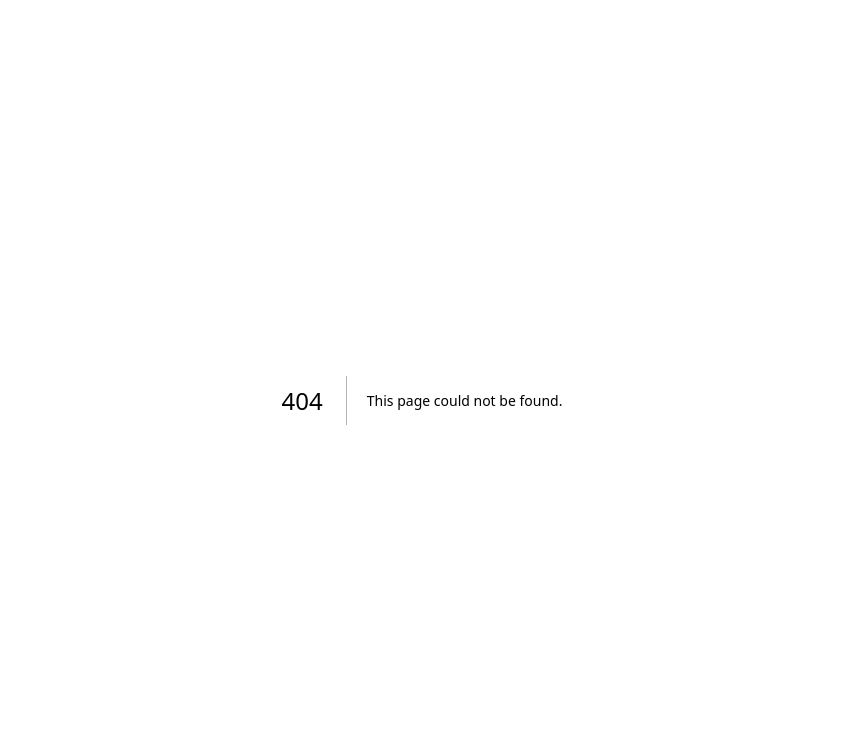
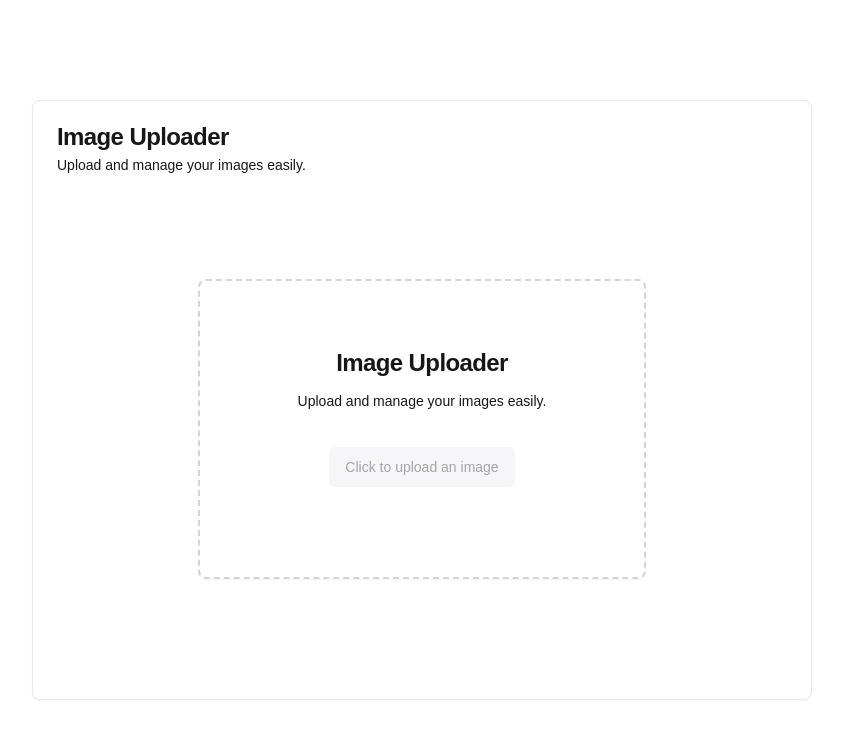
Before and after one commit to AyushGiri190/Sehat-Sathi-Ai-Assistant, a Next.js app in the folder frontend/: page /imageuploader in a window 1280 px wide. Before the commit this address had no page. Shown: the top 736 px of the page, without its empty margins (218-1061 px from the left). Built offline with nearby package versions, Linux system fonts and the light colour scheme.

Commit message:
Image Uploader

```diff
--- /dev/null
+++ b/frontend/src/app/imageuploader/page.tsx
@@ -0,0 +1,13 @@
+import { Button } from "@/components/ui/button";
+import ImgUploader from "@/components/imageuploader/imgUploader";
+
+function page() {
+  return (
+    <div>
+      <ImgUploader/>
+    </div>
+
+  )
+}
+
+export default page
--- /dev/null
+++ b/frontend/src/components/imageuploader/imgUploader.tsx
@@ -0,0 +1,32 @@
+import { Card, CardHeader, CardTitle, CardDescription, CardContent } from "@/components/ui/card";
+import { Label } from "@/components/ui/label";
+import { Input } from "@/components/ui/input";
+import { Button } from "@/components/ui/button";
+
+const ImgUploader = () => {
+  return (
+    <div className="flex justify-center items-center min-h-screen">
+      <Card className="w-[780px] h-[600px]">
+        <CardHeader>
+          <CardTitle>Image Uploader</CardTitle>
+          <CardDescription>Upload and manage your images easily.</CardDescription>
+        </CardHeader>
+        <CardContent className="flex flex-col justify-center items-center flex-grow">
+          <Card className="h-[300px] w-full max-w-md flex flex-col justify-center items-center border-dashed border-2 border-gray-300 mt-20 gap-4">
+            <CardTitle>Image Uploader</CardTitle>
+            <CardDescription>Upload and manage your images easily.</CardDescription>
+            <Label htmlFor="picture" className="cursor-pointer flex flex-col items-center justify-center gap-2 p-5">
+              <Button className="text-sm bg-gray-200 text-black hover:!bg-gray-400 hover:!text-white transition duration-300 ease-in-out">
+                Click to upload an image
+              </Button>
+
+              <Input id="picture" type="file" className="hidden" />
+            </Label>
+          </Card>
+        </CardContent>
+      </Card>
+    </div>
+  );
+};
+
+export default ImgUploader;
--- /dev/null
+++ b/frontend/src/components/ui/card.tsx
@@ -0,0 +1,79 @@
+import * as React from "react"
+
+import { cn } from "src/lib/utils"
+
+const Card = React.forwardRef<
+  HTMLDivElement,
+  React.HTMLAttributes<HTMLDivElement>
+>(({ className, ...props }, ref) => (
+  <div
+    ref={ref}
+    className={cn(
+      " rounded-lg  border  bg-card  text-card-foreground  shadow-sm",
+      className
+    )}
+    {...props}
+  />
+))
+Card.displayName = "Card"
+
+const CardHeader = React.forwardRef<
+  HTMLDivElement,
+  React.HTMLAttributes<HTMLDivElement>
+>(({ className, ...props }, ref) => (
+  <div
+    ref={ref}
+    className={cn(" flex  flex-col  space-y-1.5  p-6", className)}
+    {...props}
+  />
+))
+CardHeader.displayName = "CardHeader"
+
+const CardTitle = React.forwardRef<
+  HTMLDivElement,
+  React.HTMLAttributes<HTMLDivElement>
+>(({ className, ...props }, ref) => (
+  <div
+    ref={ref}
+    className={cn(
+      " text-2xl  font-semibold  leading-none  tracking-tight",
+      className
+    )}
+    {...props}
+  />
+))
+CardTitle.displayName = "CardTitle"
+
+const CardDescription = React.forwardRef<
+  HTMLDivElement,
+  React.HTMLAttributes<HTMLDivElement>
+>(({ className, ...props }, ref) => (
+  <div
+    ref={ref}
+    className={cn(" text-sm  text-muted-foreground", className)}
+    {...props}
+  />
+))
+CardDescription.displayName = "CardDescription"
+
+const CardContent = React.forwardRef<
+  HTMLDivElement,
+  React.HTMLAttributes<HTMLDivElement>
+>(({ className, ...props }, ref) => (
+  <div ref={ref} className={cn(" p-6  pt-0", className)} {...props} />
+))
+CardContent.displayName = "CardContent"
+
+const CardFooter = React.forwardRef<
+  HTMLDivElement,
+  React.HTMLAttributes<HTMLDivElement>
+>(({ className, ...props }, ref) => (
+  <div
+    ref={ref}
+    className={cn(" flex  items-center  p-6  pt-0", className)}
+    {...props}
+  />
+))
+CardFooter.displayName = "CardFooter"
+
+export { Card, CardHeader, CardFooter, CardTitle, CardDescription, CardContent }
--- /dev/null
+++ b/frontend/src/components/ui/label.tsx
@@ -0,0 +1,24 @@
+import * as React from "react"
+import * as LabelPrimitive from "@radix-ui/react-label"
+import { cva, type VariantProps } from "class-variance-authority"
+
+import { cn } from "src/lib/utils"
+
+const labelVariants = cva(
+  " text-sm  font-medium  leading-none peer-disabled: cursor-not-allowed peer-disabled: opacity-70"
+)
+
+const Label = React.forwardRef<
+  React.ElementRef<typeof LabelPrimitive.Root>,
+  React.ComponentPropsWithoutRef<typeof LabelPrimitive.Root> &
+    VariantProps<typeof labelVariants>
+>(({ className, ...props }, ref) => (
+  <LabelPrimitive.Root
+    ref={ref}
+    className={cn(labelVariants(), className)}
+    {...props}
+  />
+))
+Label.displayName = LabelPrimitive.Root.displayName
+
+export { Label }
--- a/frontend/tailwind.config.js
+++ /dev/null
@@ -1,77 +0,0 @@
-/** @type {import('tailwindcss').Config} */
-module.exports = {
-  darkMode: ["class"],
-  content: [
-    './pages/**/*.{ts,tsx}',
-    './components/**/*.{ts,tsx}',
-    './app/**/*.{ts,tsx}',
-    './src/**/*.{ts,tsx}',
-  ],
-  prefix: " ",
-  theme: {
-    container: {
-      center: true,
-      padding: "2rem",
-      screens: {
-        "2xl": "1400px",
-      },
-    },
-    extend: {
-      colors: {
-        border: "hsl(var(--border))",
-        input: "hsl(var(--input))",
-        ring: "hsl(var(--ring))",
-        background: "hsl(var(--background))",
-        foreground: "hsl(var(--foreground))",
-        primary: {
-          DEFAULT: "hsl(var(--primary))",
-          foreground: "hsl(var(--primary-foreground))",
-        },
-        secondary: {
-          DEFAULT: "hsl(var(--secondary))",
-          foreground: "hsl(var(--secondary-foreground))",
-        },
-        destructive: {
-          DEFAULT: "hsl(var(--destructive))",
-          foreground: "hsl(var(--destructive-foreground))",
-        },
-        muted: {
-          DEFAULT: "hsl(var(--muted))",
-          foreground: "hsl(var(--muted-foreground))",
-        },
-        accent: {
-          DEFAULT: "hsl(var(--accent))",
-          foreground: "hsl(var(--accent-foreground))",
-        },
-        popover: {
-          DEFAULT: "hsl(var(--popover))",
-          foreground: "hsl(var(--popover-foreground))",
-        },
-        card: {
-          DEFAULT: "hsl(var(--card))",
-          foreground: "hsl(var(--card-foreground))",
-        },
-      },
-      borderRadius: {
-        lg: "var(--radius)",
-        md: "calc(var(--radius) - 2px)",
-        sm: "calc(var(--radius) - 4px)",
-      },
-      keyframes: {
-        "accordion-down": {
-          from: { height: "0" },
-          to: { height: "var(--radix-accordion-content-height)" },
-        },
-        "accordion-up": {
-          from: { height: "var(--radix-accordion-content-height)" },
-          to: { height: "0" },
-        },
-      },
-      animation: {
-        "accordion-down": "accordion-down 0.2s ease-out",
-        "accordion-up": "accordion-up 0.2s ease-out",
-      },
-    },
-  },
-  plugins: [require("tailwindcss-animate")],
-}
--- /dev/null
+++ b/package.json
@@ -0,0 +1,6 @@
+{
+  "dependencies": {
+    "react": "^19.0.0",
+    "react-dom": "^19.0.0"
+  }
+}
```
Also changed, not shown: frontend/package.json (+8 -3 lines), 2 other files (tests, documents, lock files or other folders).
